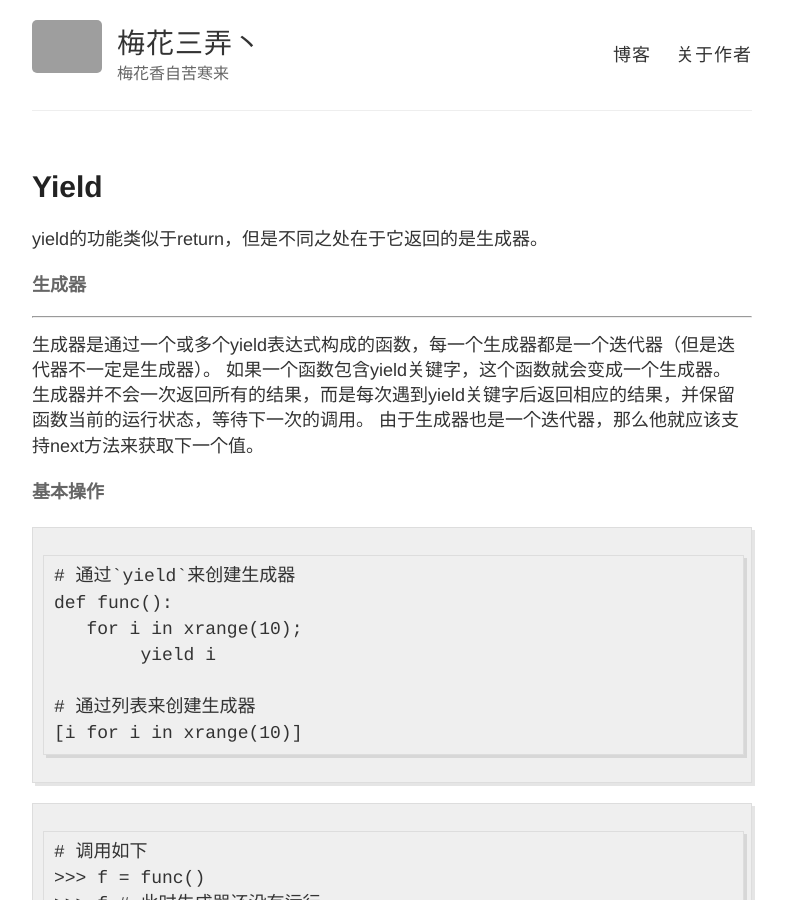
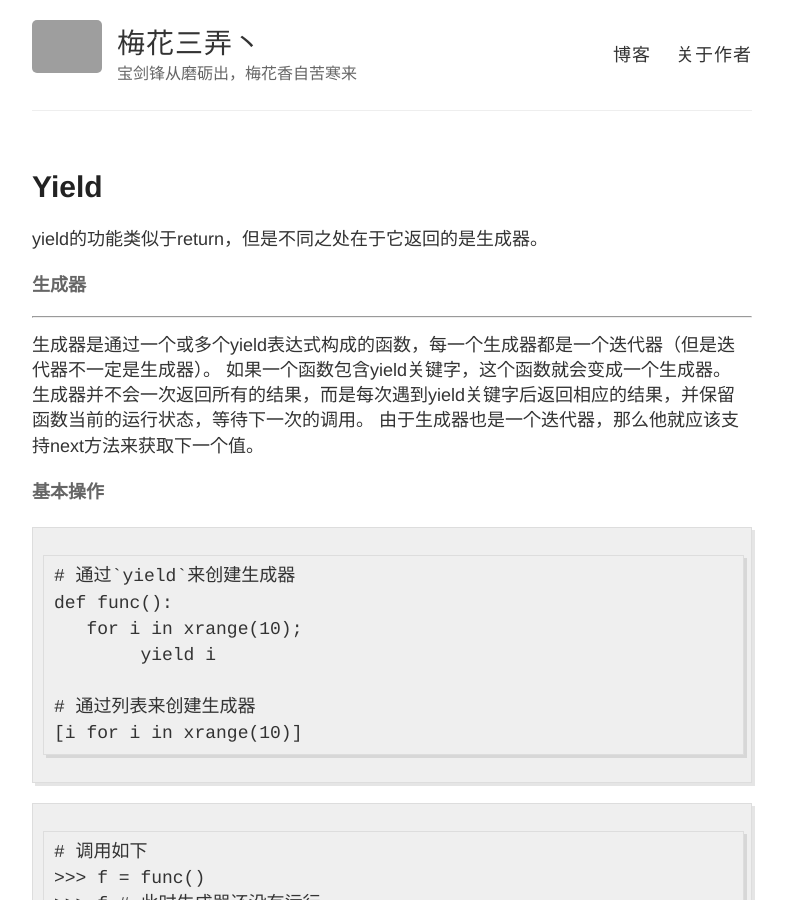
Before and after one commit to loongqiao/blog, a Jekyll site: the page built from _posts/2019-1-18-Yield.md, in a window 1280 px wide and 900 px high. Shown: the whole window, without its empty margins (248-1034 px from the left). Built offline with Jekyll 4.4.1, drawn with Linux system fonts in a browser that asks for light colours; our own code applies the rules of GitHub Pages for plain Markdown files; grey boxes are pictures that could not be loaded.

Commit message:
Update _config.yml

```diff
--- a/_config.yml
+++ b/_config.yml
@@ -6,7 +6,7 @@
 name: 梅花三弄丶
 
 # Short bio or description (displayed in the header)
-description: 梅花香自苦寒来
+description: 宝剑锋从磨砺出，梅花香自苦寒来
 
 # URL of your avatar or profile pic (you could use your GitHub profile pic)
 avatar: https://timgsa.baidu.com/timg?image&quality=80&size=b9999_10000&sec=1548388651&di=764836486bc12cd8a16b82db6a292abc&imgtype=jpg&er=1&src=http%3A%2F%2Fimg3.duitang.com%2Fuploads%2Fitem%2F201505%2F19%2F20150519231544_kxRHf.jpeg
```
